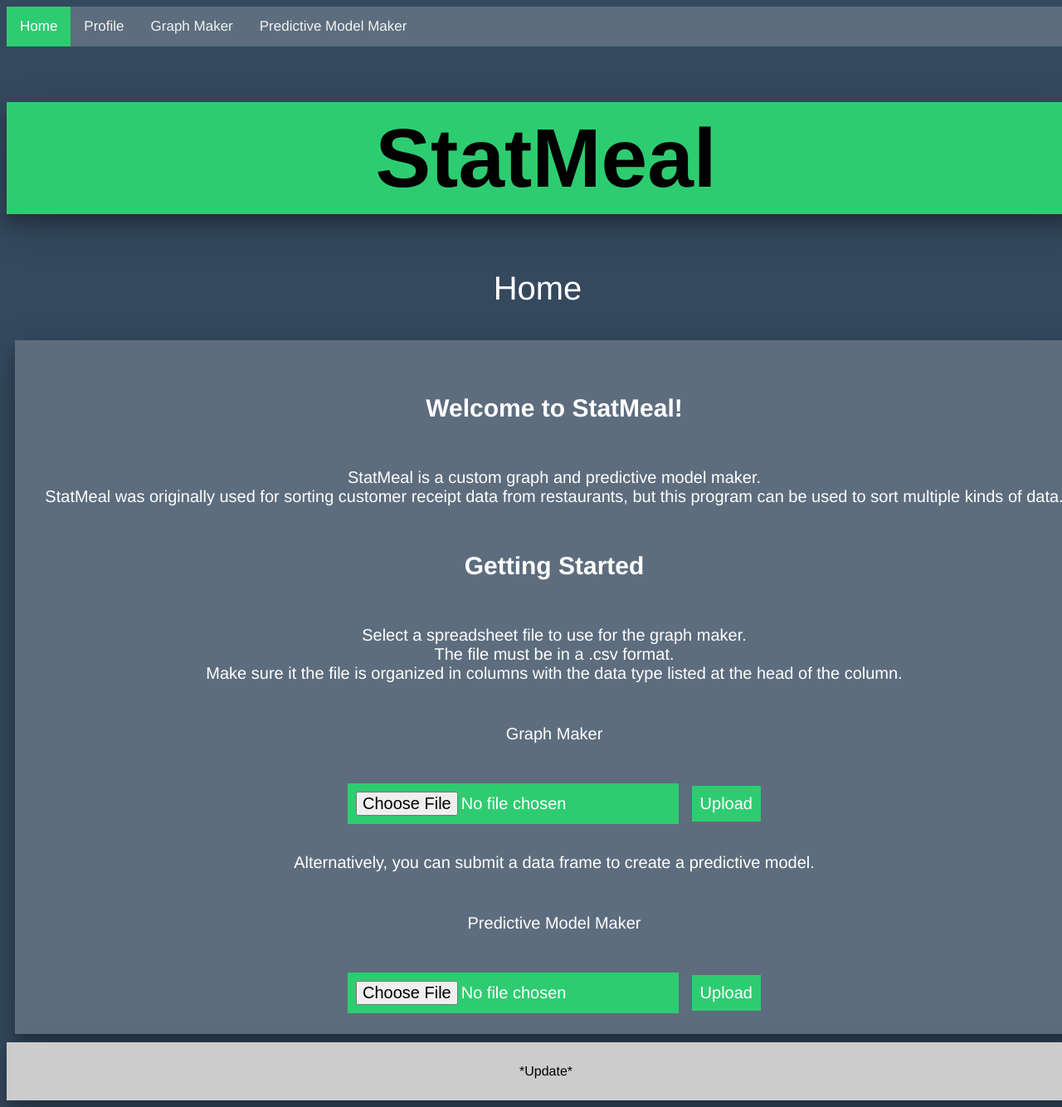
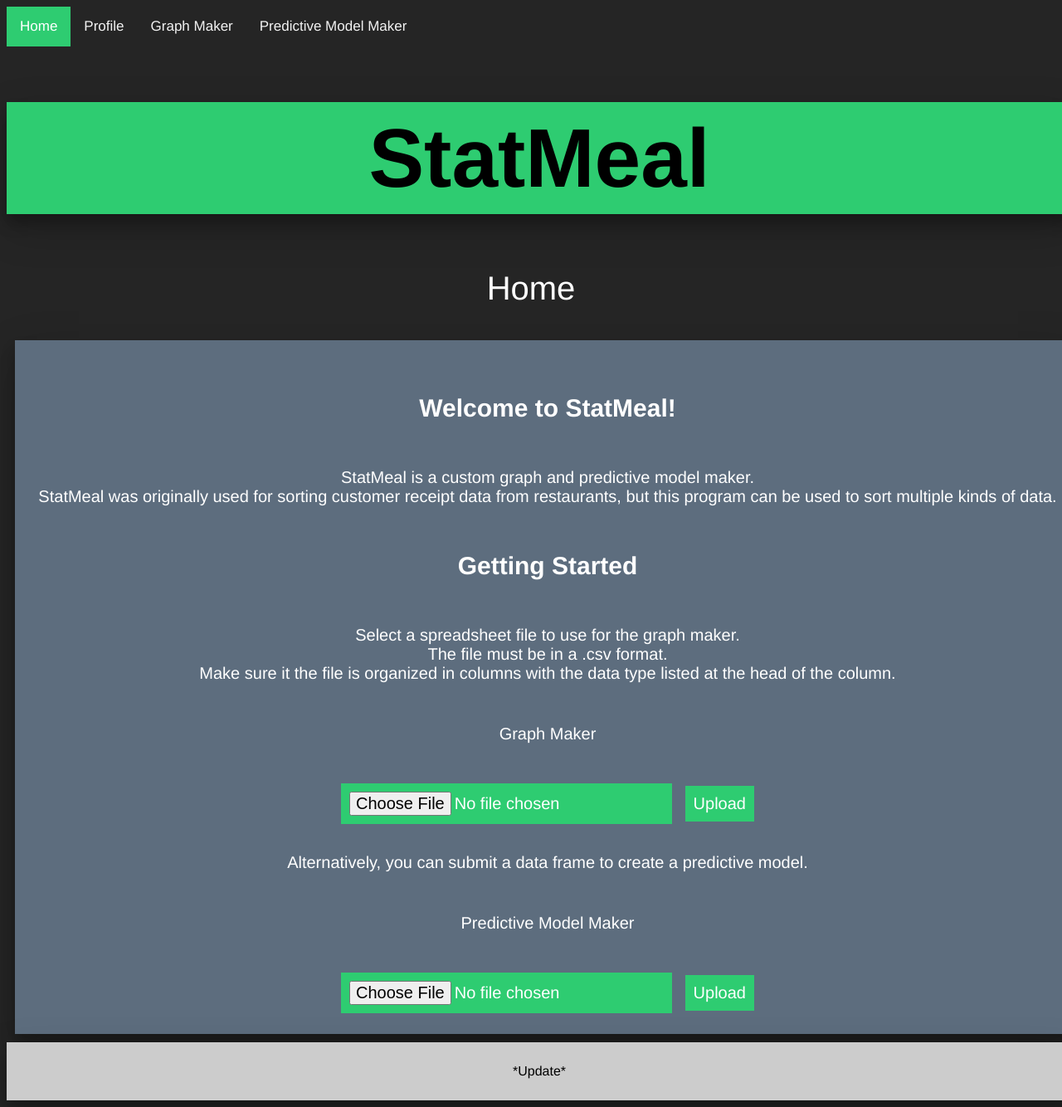
Before and after one commit to JKot2020/StatMeal, a Flask app: page / in a window 1280 px wide. Shown: the whole page at 83% size. Run offline with Flask 3, Linux system fonts and the light colour scheme.

Commit message:
Modify nav css

```diff
--- a/code/static/statmeal.css
+++ b/code/static/statmeal.css
@@ -1,11 +1,10 @@
 body {
-    background-color:#34495E;
+    background-color:#252525;
     flex-direction: column;
-    width: 100vw;
+    width: auto;
 }
 .topnav {
     overflow: hidden;
-    background-color: #5D6D7E;
   }
 
   .topnav a {
@@ -20,7 +19,7 @@ body {
   }
 
   .topnav a:hover {
-    background-color: #ddd;
+    background-color: #ABEBC6;
     color: black;
   }
 
```
